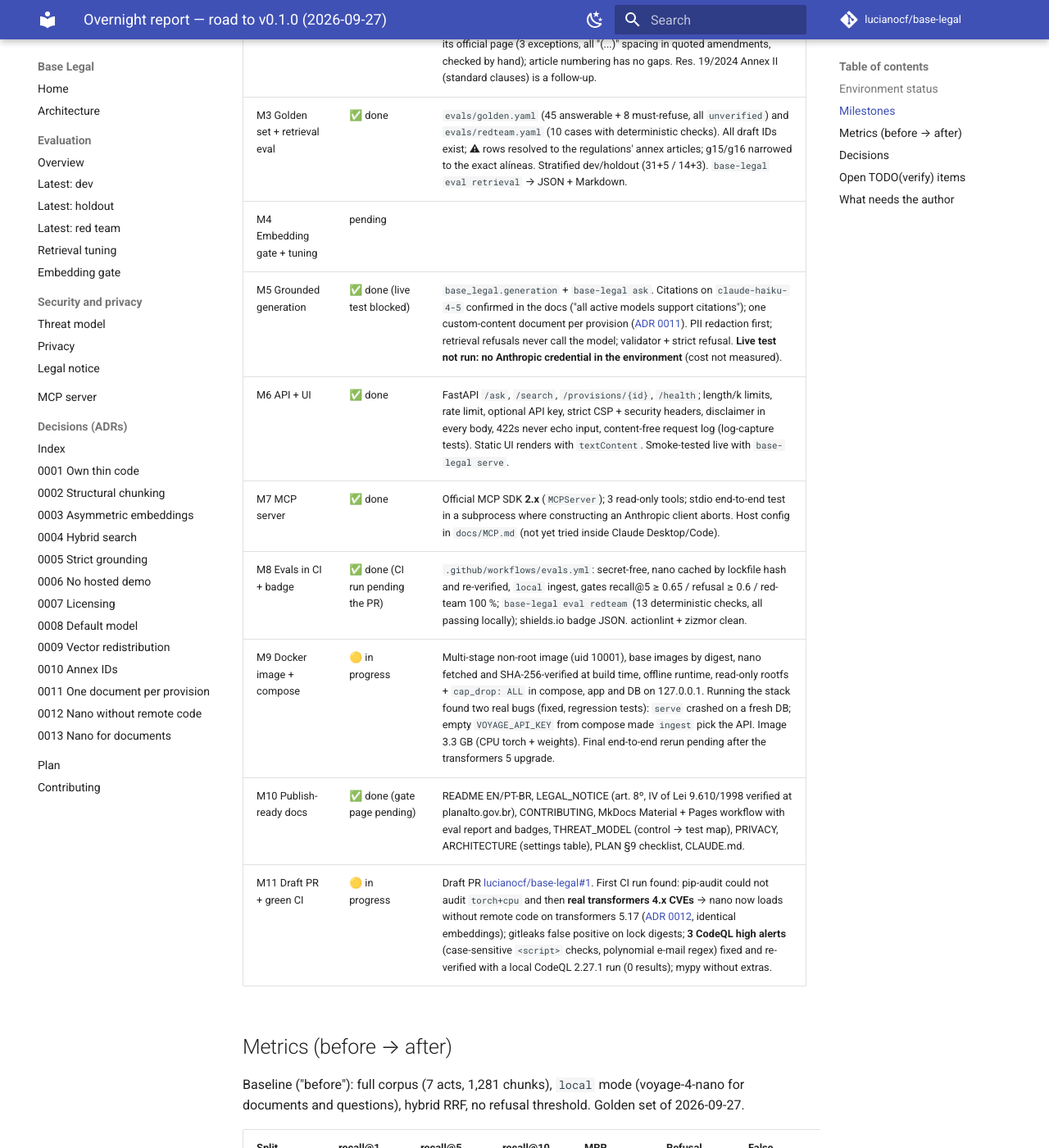
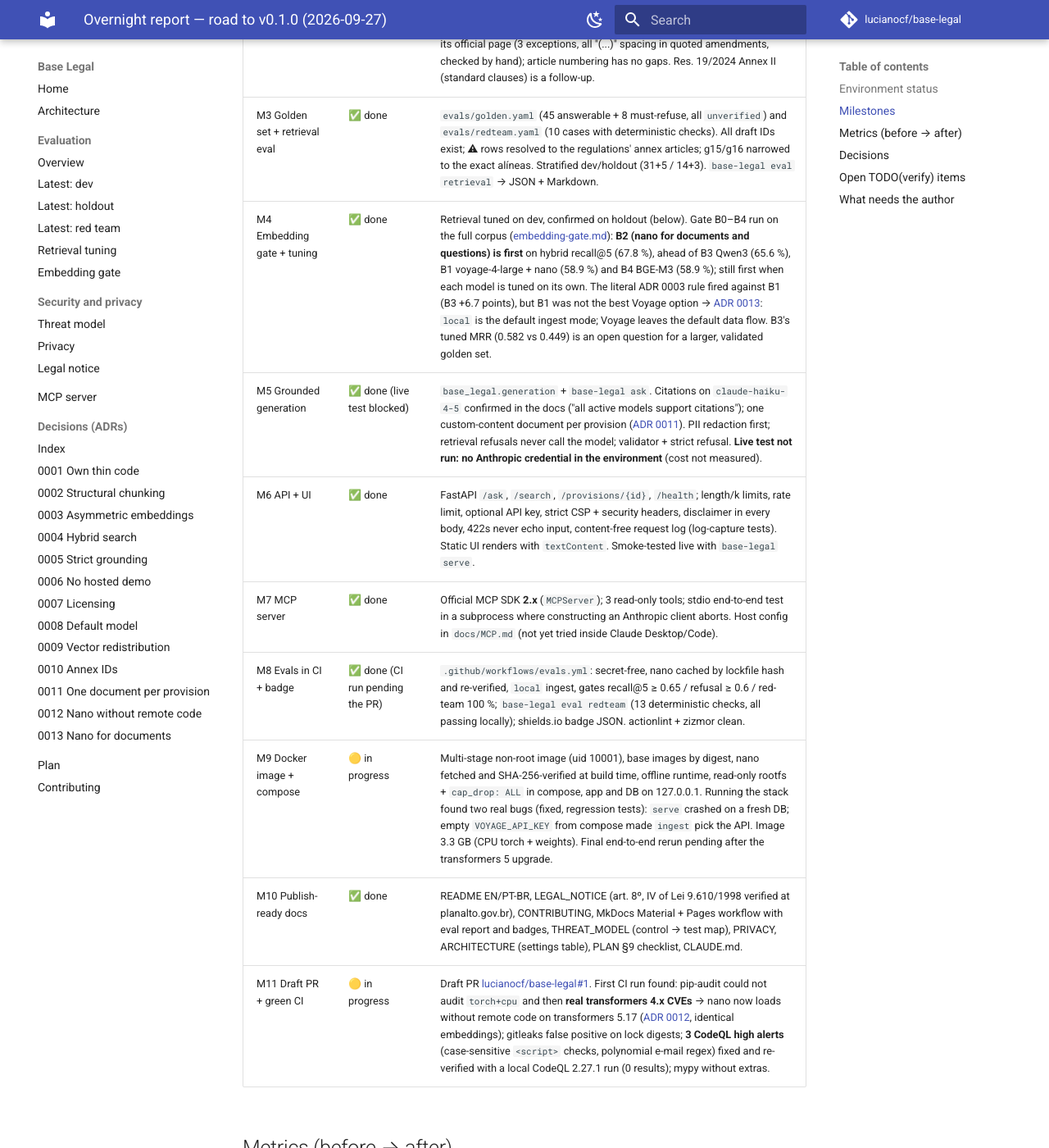
Before and after one commit to lucianocf/base-legal, an MkDocs documentation site: the page built from docs/progress/2026-09-27-overnight.md, in a window 1280 px wide and 1400 px high, scrolled down 1871 px. Shown: the whole window at 82% size. Built offline with MkDocs 1.6.1 and Material for MkDocs 9.7.7, drawn with Linux system fonts in a browser that asks for light colours; comment, search, counter and statistics services are not loaded; some of the changed text lies outside the part shown.

Commit message:
docs: record the embedding gate result in the overnight report
Co-Authored-By: Claude Opus 5.5 <noreply@anthropic.com>
Claude-Session: https://claude.ai/code/session_01FpNoKfrGjgixRmeG8tBgFx

```diff
--- a/docs/progress/2026-09-27-overnight.md
+++ b/docs/progress/2026-09-27-overnight.md
@@ -58,13 +58,13 @@ Setup fixes:
 | M1 Law vectors (voyage-4-large) | ✅ done (vectors **not** committed) | 435 LGPD vectors generated. Voyage ToS (2026-05-27) is silent on outputs → not redistributed ([ADR 0009](../adr/0009-no-redistribution-of-voyage-vectors-yet.md)); vectors stay local with a git-ignored sidecar. Free tier (3 RPM / 10K TPM) forced token-budgeted batching + backoff. |
 | M2 CD/ANPD resolutions | ✅ done | 6 resolutions (846 provisions) confirmed against the ANPD index of regulations; numbers, dates, ementas and amendments verified (Res. 1/2021 ← Res. 4/2023; Res. 2/2022 ← Res. 15/2024; Res. 19/2024 ← DOU correction of 18/08/2025, Annex II only). New `dou` and `govbr` layouts, annex IDs ([ADR 0010](../adr/0010-annex-segment-in-provision-ids.md)). Output reviewed: every provision text is verbatim in its official page (3 exceptions, all "(...)" spacing in quoted amendments, checked by hand); article numbering has no gaps. Res. 19/2024 Annex II (standard clauses) is a follow-up. |
 | M3 Golden set + retrieval eval | ✅ done | `evals/golden.yaml` (45 answerable + 8 must-refuse, all `unverified`) and `evals/redteam.yaml` (10 cases with deterministic checks). All draft IDs exist; ⚠ rows resolved to the regulations' annex articles; g15/g16 narrowed to the exact alíneas. Stratified dev/holdout (31+5 / 14+3). `base-legal eval retrieval` → JSON + Markdown. |
-| M4 Embedding gate + tuning | pending | |
+| M4 Embedding gate + tuning | ✅ done | Retrieval tuned on dev, confirmed on holdout (below). Gate B0–B4 run on the full corpus ([embedding-gate.md](../evals/embedding-gate.md)): **B2 (nano for documents and questions) is first** on hybrid recall@5 (67.8 %), ahead of B3 Qwen3 (65.6 %), B1 voyage-4-large + nano (58.9 %) and B4 BGE-M3 (58.9 %); still first when each model is tuned on its own. The literal ADR 0003 rule fired against B1 (B3 +6.7 points), but B1 was not the best Voyage option → [ADR 0013](../adr/0013-voyage-4-nano-for-documents-by-default.md): `local` is the default ingest mode; Voyage leaves the default data flow. B3's tuned MRR (0.582 vs 0.449) is an open question for a larger, validated golden set. |
 | M5 Grounded generation | ✅ done (live test blocked) | `base_legal.generation` + `base-legal ask`. Citations on `claude-haiku-4-5` confirmed in the docs ("all active models support citations"); one custom-content document per provision ([ADR 0011](../adr/0011-one-cited-document-per-provision.md)). PII redaction first; retrieval refusals never call the model; validator + strict refusal. **Live test not run: no Anthropic credential in the environment** (cost not measured). |
 | M6 API + UI | ✅ done | FastAPI `/ask`, `/search`, `/provisions/{id}`, `/health`; length/k limits, rate limit, optional API key, strict CSP + security headers, disclaimer in every body, 422s never echo input, content-free request log (log-capture tests). Static UI renders with `textContent`. Smoke-tested live with `base-legal serve`. |
 | M7 MCP server | ✅ done | Official MCP SDK **2.x** (`MCPServer`); 3 read-only tools; stdio end-to-end test in a subprocess where constructing an Anthropic client aborts. Host config in `docs/MCP.md` (not yet tried inside Claude Desktop/Code). |
 | M8 Evals in CI + badge | ✅ done (CI run pending the PR) | `.github/workflows/evals.yml`: secret-free, nano cached by lockfile hash and re-verified, `local` ingest, gates recall@5 ≥ 0.65 / refusal ≥ 0.6 / red-team 100 %; `base-legal eval redteam` (13 deterministic checks, all passing locally); shields.io badge JSON. actionlint + zizmor clean. |
 | M9 Docker image + compose | 🟡 in progress | Multi-stage non-root image (uid 10001), base images by digest, nano fetched and SHA-256-verified at build time, offline runtime, read-only rootfs + `cap_drop: ALL` in compose, app and DB on 127.0.0.1. Running the stack found two real bugs (fixed, regression tests): `serve` crashed on a fresh DB; empty `VOYAGE_API_KEY` from compose made `ingest` pick the API. Image 3.3 GB (CPU torch + weights). Final end-to-end rerun pending after the transformers 5 upgrade. |
-| M10 Publish-ready docs | ✅ done (gate page pending) | README EN/PT-BR, LEGAL_NOTICE (art. 8º, IV of Lei 9.610/1998 verified at planalto.gov.br), CONTRIBUTING, MkDocs Material + Pages workflow with eval report and badges, THREAT_MODEL (control → test map), PRIVACY, ARCHITECTURE (settings table), PLAN §9 checklist, CLAUDE.md. |
+| M10 Publish-ready docs | ✅ done | README EN/PT-BR, LEGAL_NOTICE (art. 8º, IV of Lei 9.610/1998 verified at planalto.gov.br), CONTRIBUTING, MkDocs Material + Pages workflow with eval report and badges, THREAT_MODEL (control → test map), PRIVACY, ARCHITECTURE (settings table), PLAN §9 checklist, CLAUDE.md. |
 | M11 Draft PR + green CI | 🟡 in progress | Draft PR [lucianocf/base-legal#1](https://github.com/lucianocf/base-legal/pull/1). First CI run found: pip-audit could not audit `torch+cpu` and then **real transformers 4.x CVEs** → nano now loads without remote code on transformers 5.17 ([ADR 0012](../adr/0012-load-voyage-4-nano-without-remote-code.md), identical embeddings); gitleaks false positive on lock digests; **3 CodeQL high alerts** (case-sensitive `<script>` checks, polynomial e-mail regex) fixed and re-verified with a local CodeQL 2.27.1 run (0 results); mypy without extras. |
 
 ## Metrics (before → after)
@@ -109,6 +109,10 @@ outra empresa") miss.
   custom-content document per provision (Citations on Haiku 4.5 confirmed).
 - [ADR 0012](../adr/0012-load-voyage-4-nano-without-remote-code.md): nano
   without remote code, on transformers 5.x (closes the transformers 4.x CVEs).
+- [ADR 0013](../adr/0013-voyage-4-nano-for-documents-by-default.md): the
+  embedding gate put nano-for-documents (B2) first, so `local` is the default
+  ingest mode and a default deployment never calls Voyage. Qwen3 (B3) not
+  adopted: −2.2 points recall@5, 4× slower per query, extra 1.2 GB model.
 - Retrieval defaults tuned on dev and confirmed on holdout
   ([retrieval-tuning.md](../evals/retrieval-tuning.md)); a tighter refusal
   threshold was rejected for overfitting.
@@ -145,11 +149,14 @@ Lei 9.610/1998 art. 8º, IV (LEGAL_NOTICE).
 5. **Employer separation:** run the prohibited-terms grep with your own term
    list and review; commit identities are the GitHub noreply address and the
    Claude session identity.
-6. **Voyage:** optionally ask `legal@voyageai.com` in writing whether
-   embeddings of public-domain text may be redistributed (ADR 0009); a yes
-   enables the zero-key B1 quickstart.
+6. **Voyage:** no longer needed for a key-free quickstart (`local` mode is
+   the default, ADR 0013). Asking Voyage about redistribution (ADR 0009)
+   only matters if `api` mode ever wins a future gate.
 7. **README:** demo GIF and author section; release notes and the `v0.1.0`
    tag after merging (not done by design: no merge, no release).
 8. **Legal text review:** spot-check the parsed resolutions against the DOU
    (the automated verbatim check passed; three quoted-amendment differences
    are elision spacing only).
+9. **Embedding gate re-run** after the golden set is validated and grows:
+   B2 and B3 are within noise on recall@5, and B3's tuned MRR is clearly
+   better (`benchmarks/embedding_gate.py`, `tune_retrieval.py --query-model`).
```
